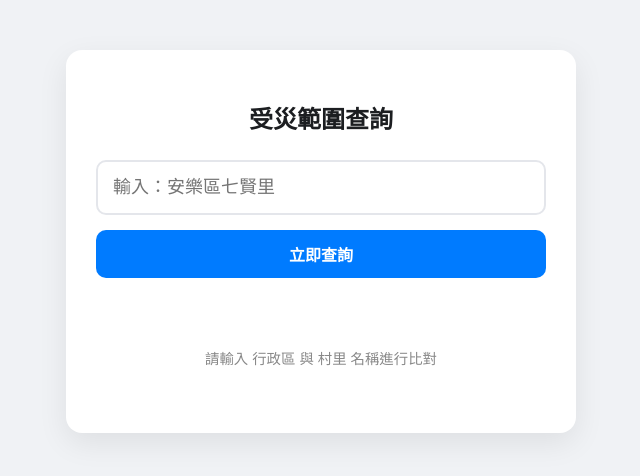
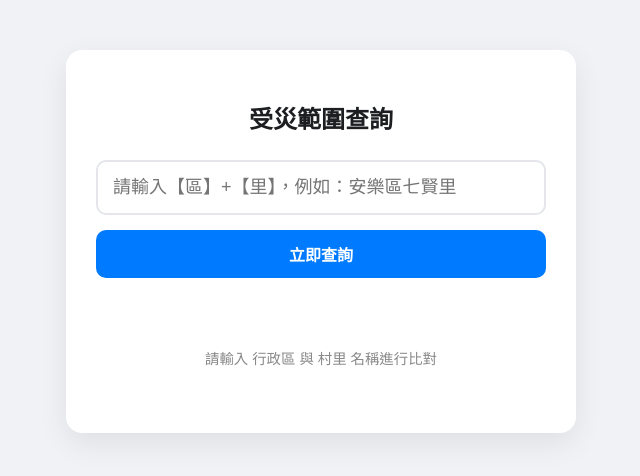
Before and after one commit to ToruHara991/1127damageRegion_s1, a plain HTML site: page index.html in a window 1280 px wide. Shown: the whole page, without its empty margins (319-959 px from the left). Drawn offline with Linux system fonts and the light colour scheme.

Commit message:
Update index.html

```diff
--- a/index.html
+++ b/index.html
@@ -103,7 +103,7 @@
     <h2>受災範圍查詢</h2>
 
     <div class="input-group">
-        <input type="text" id="userInput" placeholder="輸入：安樂區七賢里" autocomplete="off" oninput="toggleClearBtn()">
+        <input type="text" id="userInput" placeholder="請輸入【區】+【里】，例如：安樂區七賢里" autocomplete="off" oninput="toggleClearBtn()">
         <span class="clear-btn" id="clearBtn" onclick="resetSearch()">✕</span>
     </div>
 
```
